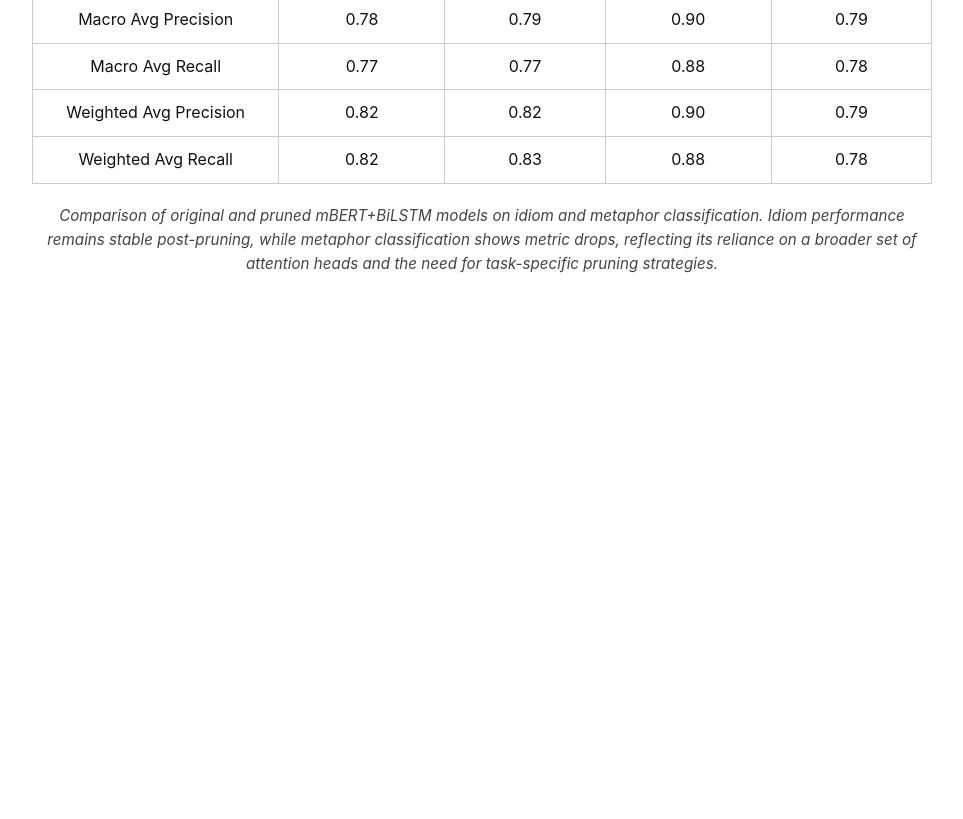
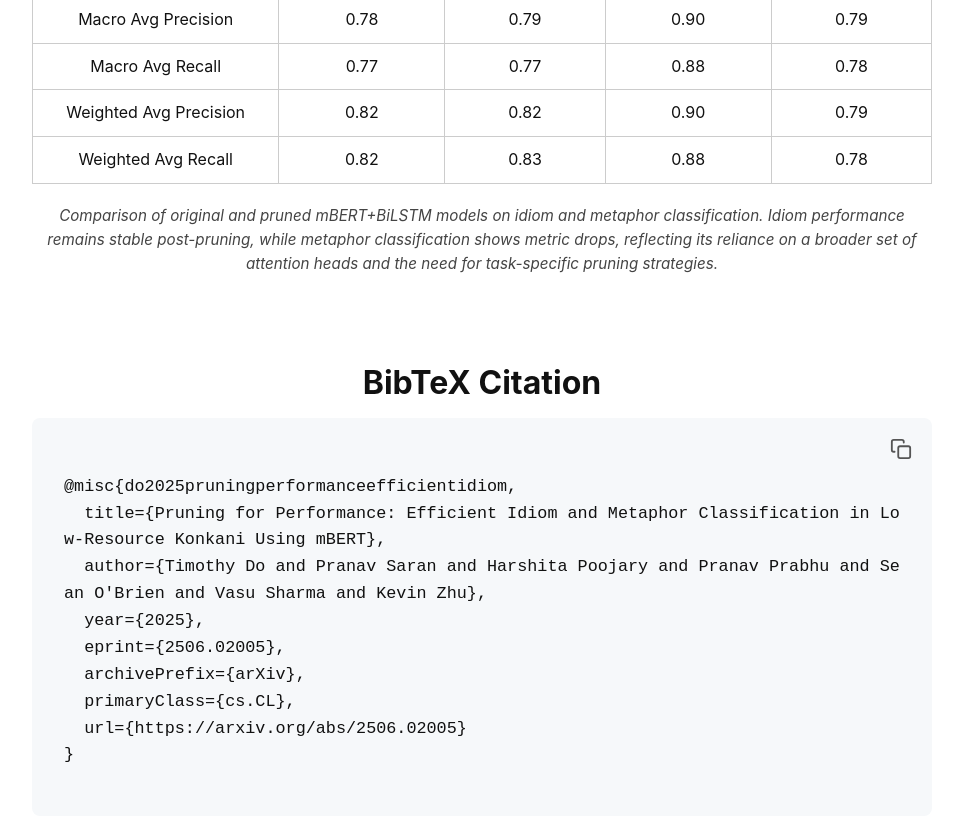
Before and after one commit to t1modo/Algoverse_KonkaniNLP, a plain HTML site: page index.html in a window 1280 px wide. Shown: the part 2329-3148 px from the top of the page, without its empty margins (158-1121 px from the left). Before the commit the page ends 2686 px from the top, so only its background shows below. Drawn offline with Linux system fonts and the light colour scheme; some icons are missing.

Commit message:
Added paper details: paper, arXiv, and bibtex citation

```diff
--- a/index.html
+++ b/index.html
@@ -204,13 +204,13 @@
     <p>Algoverse AI Research</p>
 
     <div>
-      <a class="btn" href="#">
+      <a class="btn" href="https://arxiv.org/pdf/2506.02005">
         <span class="icon">
           <i class="fas fa-file-pdf"></i>
         </span>
         <span>Paper</span>
       </a>
-      <a class="btn" href="#">
+      <a class="btn" href="https://arxiv.org/abs/2506.02005">
         <span class="icon">
           <i class="ai ai-arxiv"></i>
         </span>
@@ -295,5 +295,60 @@
     </table>
   </div>
 
+<div class="citation" style="max-width:1000px;margin:40px auto 80px auto;padding:0 20px;text-align:center;">
+  <h2 style="font-size:2rem;text-align:center;margin-bottom:10px;font-weight:700;">BibTeX Citation</h2>
+  <div style="display:flex;justify-content:center;">
+    <div style="position:relative;display:inline-block;width:100%;max-width:900px;background:#f6f8fa;border-radius:8px;">
+      <button id="copyBibtexBtn" title="Copy BibTeX" style="
+        position:absolute;
+        top:16px;
+        right:16px;
+        background:transparent;
+        border:none;
+        cursor:pointer;
+        padding:4px;
+        z-index:2;
+      ">
+        <svg xmlns="http://www.w3.org/2000/svg" height="22" width="22" viewBox="0 0 24 24" fill="none" stroke="#555" stroke-width="2" stroke-linecap="round" stroke-linejoin="round">
+          <rect x="9" y="9" width="13" height="13" rx="2" ry="2" />
+          <path d="M5 15H4a2 2 0 0 1-2-2V4a2 2 0 0 1 2-2h9a2 2 0 0 1 2 2v1" />
+        </svg>
+      </button>
+      <pre id="bibtexText" style="
+        margin:0;
+        padding:56px 32px 20px 32px; /* Top padding moves text down, bottom padding reduced */
+        font-size:1.05rem;
+        text-align:left;
+        width:100%;
+        box-sizing:border-box;
+        white-space:pre-wrap;
+        word-break:break-all;
+        background:transparent;
+        border-radius:8px;
+      ">
+@misc{do2025pruningperformanceefficientidiom,
+  title={Pruning for Performance: Efficient Idiom and Metaphor Classification in Low-Resource Konkani Using mBERT},
+  author={Timothy Do and Pranav Saran and Harshita Poojary and Pranav Prabhu and Sean O'Brien and Vasu Sharma and Kevin Zhu},
+  year={2025},
+  eprint={2506.02005},
+  archivePrefix={arXiv},
+  primaryClass={cs.CL},
+  url={https://arxiv.org/abs/2506.02005}
+}
+      </pre>
+    </div>
+  </div>
+</div>
+
+  <script>
+  document.getElementById('copyBibtexBtn').onclick = function() {
+    const bibtex = document.getElementById('bibtexText').innerText.trim();
+    navigator.clipboard.writeText(bibtex).then(() => {
+      this.title = "Copied!";
+      setTimeout(() => { this.title = "Copy BibTeX"; }, 1200);
+    });
+  };
+  </script>
+
 </body>
 </html>
```
